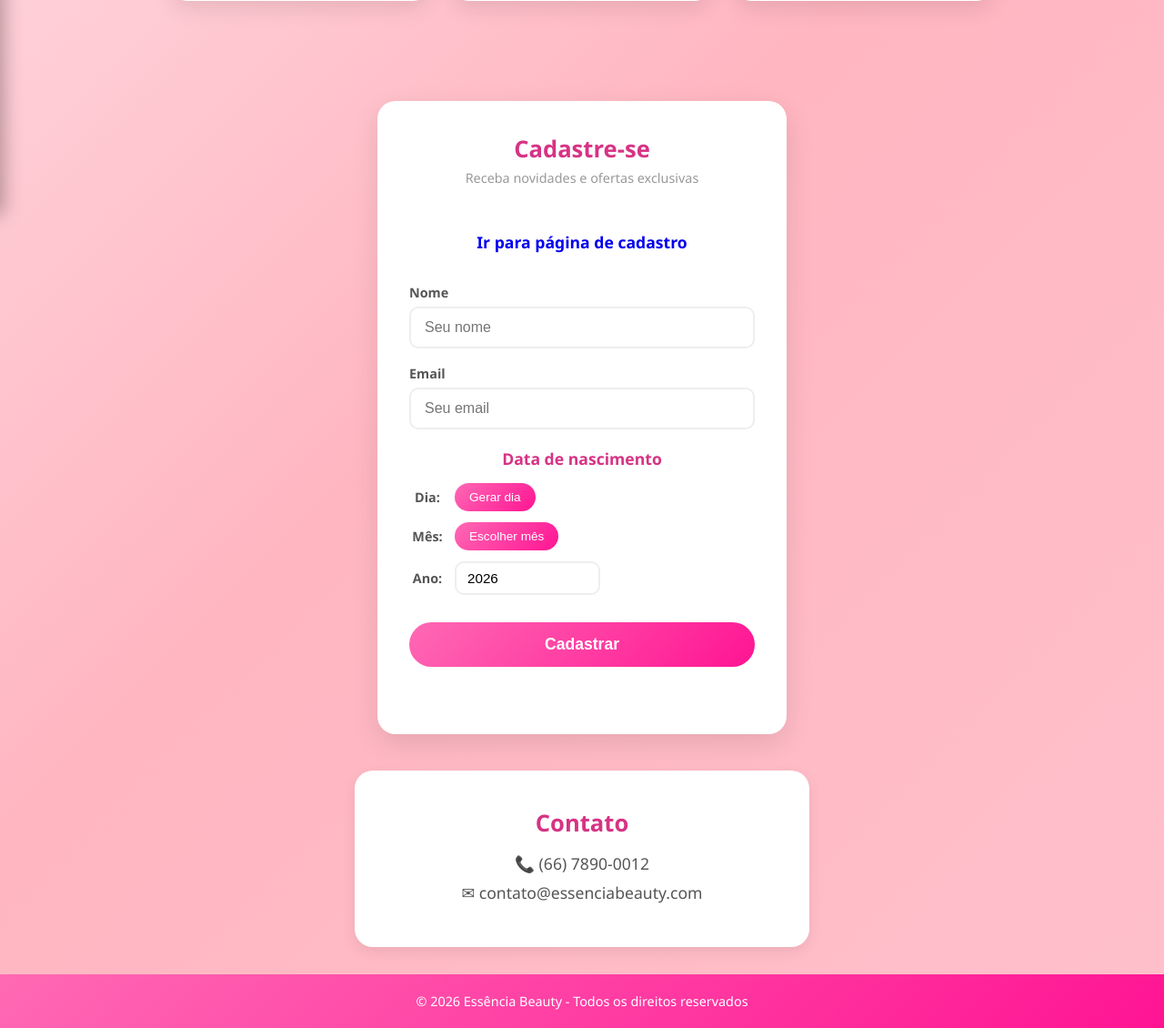
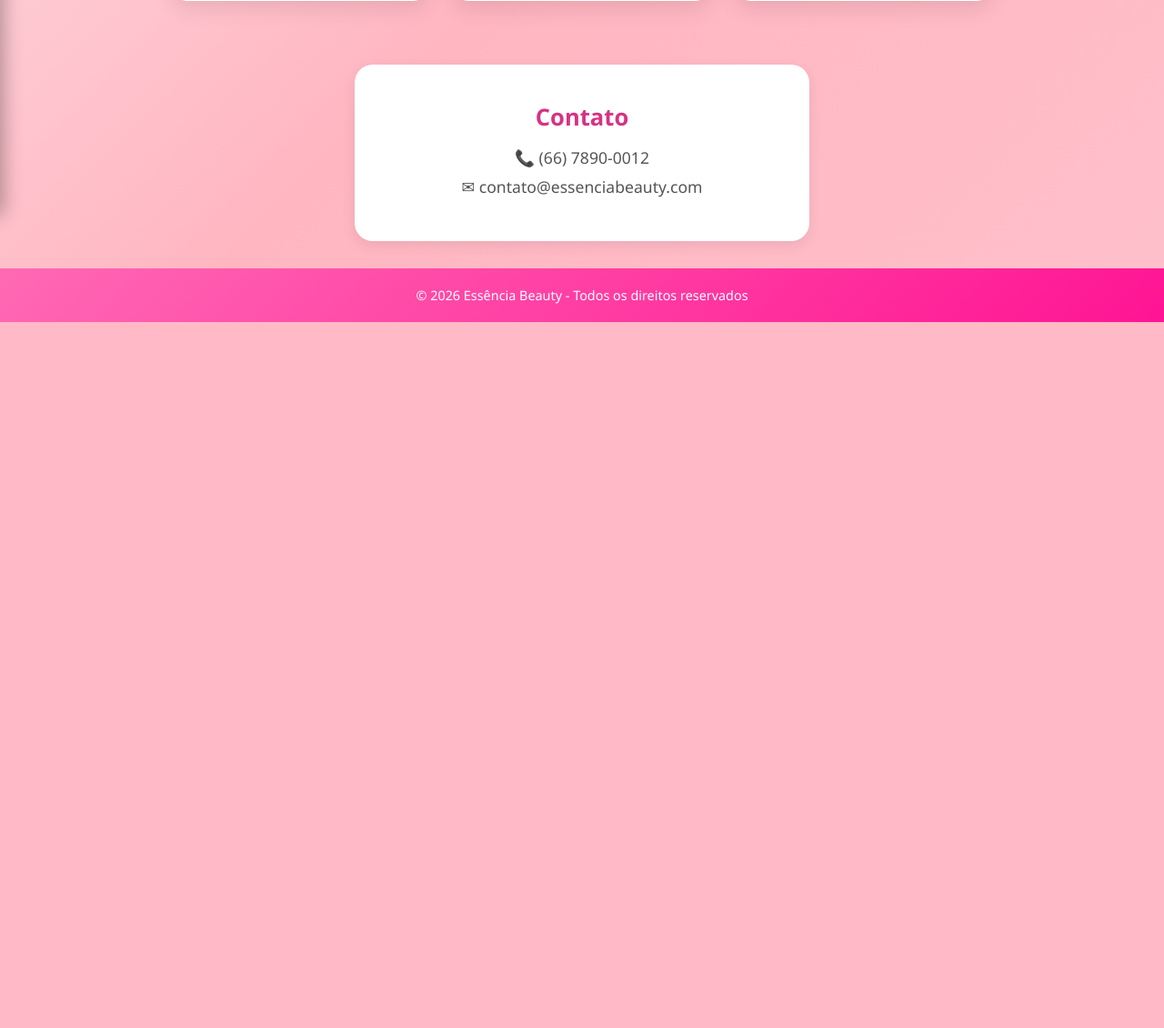
Before and after one commit to geovanaqueiroz-sketch/Ess-ncia-Beauty, a PHP site: page / in a window 1280 px wide. Shown: the part 564-1694 px from the top of the page at 91% size. After the commit the page ends 918 px from the top, so only its background shows below. Run offline with PHP 8.4, Linux system fonts and the light colour scheme.

Commit message:
refactor: Remove seção cadastro inline, adiciona link 'Cadastre-se' no header
- Remove a seção de cadastro inline da index.html
- Adiciona link 'Cadastre-se' no canto direito do header que leva para cadastro.html
- CSS para o link com estilo de botão arredondado semi-transparente
- Guarda controller.js contra elementos ausentes (form/msg null checks)

Co-Authored-By: geovana.queiroz <geovana.queiroz@estudante.ifto.edu.br>

```diff
--- a/controller.js
+++ b/controller.js
@@ -43,6 +43,7 @@ document.addEventListener("DOMContentLoaded", function () {
     var form = document.querySelector(".cadastro");
     var msg = document.getElementById("mensagemCadastro");
 
+    if (form && msg) {
         form.onsubmit = function (e) {
             e.preventDefault();
 
@@ -59,9 +60,12 @@ document.addEventListener("DOMContentLoaded", function () {
             msg.style.color = "#27ae60";
 
             form.reset();
-        document.getElementById("dia").innerText = "";
-        document.getElementById("mes").innerText = "";
+            var diaEl = document.getElementById("dia");
+            var mesEl = document.getElementById("mes");
+            if (diaEl) diaEl.innerText = "";
+            if (mesEl) mesEl.innerText = "";
         };
+    }
 
     // =========================
     // MARCAS POR CATEGORIA
--- a/index.html
+++ b/index.html
@@ -15,6 +15,7 @@
   <button id="menuBtn" aria-label="Abrir menu">&#9776;</button>
   <h1>Essência Beauty</h1>
   <p>Beleza, cuidado e autoestima</p>
+  <a href="cadastro.html" class="cadastre-link">Cadastre-se</a>
 </header>
 
 <!-- OVERLAY DO MENU -->
@@ -65,57 +66,6 @@
 
 </section>
 
-<!-- CADASTRO -->
-<section id="cadastro">
-  <div class="cadastro-box">
-
-    <h2>Cadastre-se</h2>
-    <p class="cadastro-subtitle">Receba novidades e ofertas exclusivas</p>
-
-    <a href="cadastro.html" class="btn-cadastrar" style="display:inline-block;text-decoration:none;text-align:center;margin-bottom:20px;">Ir para página de cadastro</a>
-
-    <form class="cadastro">
-
-      <div class="form-group">
-        <label for="nome">Nome</label>
-        <input type="text" id="nome" placeholder="Seu nome">
-      </div>
-
-      <div class="form-group">
-        <label for="email">Email</label>
-        <input type="email" id="email" placeholder="Seu email">
-      </div>
-
-      <h3>Data de nascimento</h3>
-
-      <div class="data-group">
-        <div class="data-item">
-          <label>Dia:</label>
-          <button type="button" id="diaBtn">Gerar dia</button>
-          <span id="dia" class="data-valor"></span>
-        </div>
-
-        <div class="data-item">
-          <label>Mês:</label>
-          <button type="button" id="mesBtn">Escolher mês</button>
-          <span id="mes" class="data-valor"></span>
-        </div>
-
-        <div class="data-item">
-          <label>Ano:</label>
-          <input type="text" id="ano" readonly placeholder="Clique para gerar">
-        </div>
-      </div>
-
-      <button type="submit" class="btn-cadastrar">Cadastrar</button>
-
-    </form>
-
-    <p id="mensagemCadastro"></p>
-
-  </div>
-</section>
-
 <!-- CONTATO -->
 <section id="contato">
   <h2>Contato</h2>
--- a/style.css
+++ b/style.css
@@ -62,6 +62,27 @@ header p {
 #menuBtn:hover {
   transform: translateY(-50%) scale(1.2);
   background: none;
+}
+
+/* LINK CADASTRE-SE */
+.cadastre-link {
+  position: absolute;
+  right: 15px;
+  top: 50%;
+  transform: translateY(-50%);
+  color: white;
+  text-decoration: none;
+  font-size: 0.95rem;
+  font-weight: 600;
+  background: rgba(255, 255, 255, 0.2);
+  padding: 8px 18px;
+  border-radius: 20px;
+  transition: background 0.3s, transform 0.3s;
+}
+
+.cadastre-link:hover {
+  background: rgba(255, 255, 255, 0.35);
+  transform: translateY(-50%) scale(1.05);
 }
 
 /* =============================
```
Lines whose indentation alone changed are shown as unchanged.
